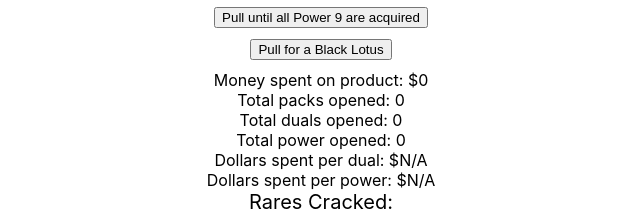
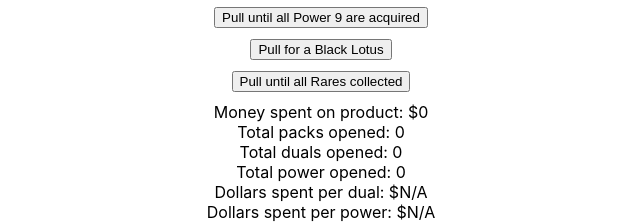
Before and after one commit to peterniemeier/mtg30, a React (Create React App) app: page / in a window 1280 px wide. Shown: the part 422-646 px from the top of the page, without its empty margins (319-959 px from the left). Built offline with nearby package versions, Linux system fonts and the light colour scheme.

Commit message:
add get all rares

```diff
--- a/src/components/Slots.js
+++ b/src/components/Slots.js
@@ -19,6 +19,7 @@
       this.clearState = this.clearState.bind(this);
       this.getPowerNine = this.getPowerNine.bind(this);
       this.getLotus = this.getLotus.bind(this);
+      this.getAllRares = this.getAllRares.bind(this);
       let raresFound = [];
       let statement = ""
       let moneySpent = 0;
@@ -60,9 +61,6 @@
         for (let i = 0; i < 4; i++) {
           const idx = this.rareIndex();
           console.log("Rare index was ".concat(idx));
-          if (idx === 123) {
-            alert("hi");
-          }
           const rare = rares[idx];
           // was rare a dual?
           if (this.rareWasDual(rare)) {
@@ -112,6 +110,74 @@
       this.forceUpdate();
     }
 
+    getAllRares() {
+      this.clearState();
+      let newSpent = 0
+      let allRares = [];
+      let raresFound = [];
+      let oldDualCount = 0;
+      let oldPowerCount = 0;
+      let newDualsFound = 0;
+      let newPowerFound = 0;
+      let newPackCount = 0;
+      let oldSpent = this.state.packsOpened;
+      while (allRares.length < 113) {
+        console.log(allRares.length + " Rares discovered");
+        // increment packs opened
+        newPackCount += 4
+
+        // increment money spent
+        newSpent += 999;
+        // Bust 4 packs
+        for (let i = 0; i < 4; i++) {
+          const idx = this.rareIndex();
+          console.log("Rare index was ".concat(idx));
+          const rare = rares[idx];
+          if (!allRares.includes(rare)) {
+            allRares.push(rare);
+          }
+          // was rare a dual?
+          if (this.rareWasDual(rare)) {
+            newDualsFound++;
+          }
+          // was rare power?
+          if (this.rareWasPower(rare)) {
+            newPowerFound++
+          }
+          raresFound.push(rare);
+          // was old bordered card a dual or power?
+          const oldCard = this.getOldBorderCard();
+          if (oldCard !== null) {
+            if (this.rareWasDual(oldCard)) {
+              newDualsFound++;
+            }
+            if (this.rareWasPower(oldCard)) {
+              newPowerFound++
+            }
+            raresFound.push(oldCard.concat(": Old Frame"));
+          }
+        }
+      }
+      const newDualCount = oldDualCount + newDualsFound;
+      const newPowerCount = oldPowerCount + newPowerFound;
+
+      const newDollarsPerDual = (newDualCount === 0 ? "N/A" : (newSpent / newDualCount).toFixed(2));
+      const newDollarsPerPower = (newPowerCount === 0 ? "N/A" : (newSpent / newPowerCount).toFixed(2));
+      const outcome = "You spent $" + newSpent + " opening " + newPackCount + " packs to acquire all rares.";
+      this.setState({
+        statement: outcome,
+        raresFound: raresFound,
+        moneySpent: newSpent,
+        packsOpened: newPackCount,
+        dualsOpened: newDualCount,
+        powerOpened: newPowerCount,
+        dollarsPerDual: newDollarsPerDual,
+        dollarsPerPower: newDollarsPerPower
+      });
+      console.log(allRares);
+      this.forceUpdate();
+    }
+
     getLotus() {
       this.clearState();
       let newSpent = 0
@@ -132,9 +198,6 @@
         for (let i = 0; i < 4; i++) {
           const idx = this.rareIndex();
           console.log("Rare index was ".concat(idx));
-          if (idx === 123) {
-            alert("hi");
-          }
           const rare = rares[idx];
           // was rare a dual?
           if (this.rareWasDual(rare)) {
@@ -201,9 +264,6 @@
       for (let i = 0; i < 4; i++) {
         const idx = this.rareIndex();
         console.log("Rare index was ".concat(idx));
-        if (idx === 123) {
-          alert("hi");
-        }
         const rare = rares[idx];
         // was rare a dual?
         if (this.rareWasDual(rare)) {
@@ -323,6 +383,9 @@
             <div id="clear">
               <input id="getLotus" type="button" value="Pull for a Black Lotus" onClick={this.getLotus}/>
             </div>
+            <div id="clear">
+              <input id="getAllRares" type="button" value="Pull until all Rares collected" onClick={this.getAllRares}/>
+            </div>
             <div class="slots">
             <div class="statement">
               <Statement statement={statement}/>
```
